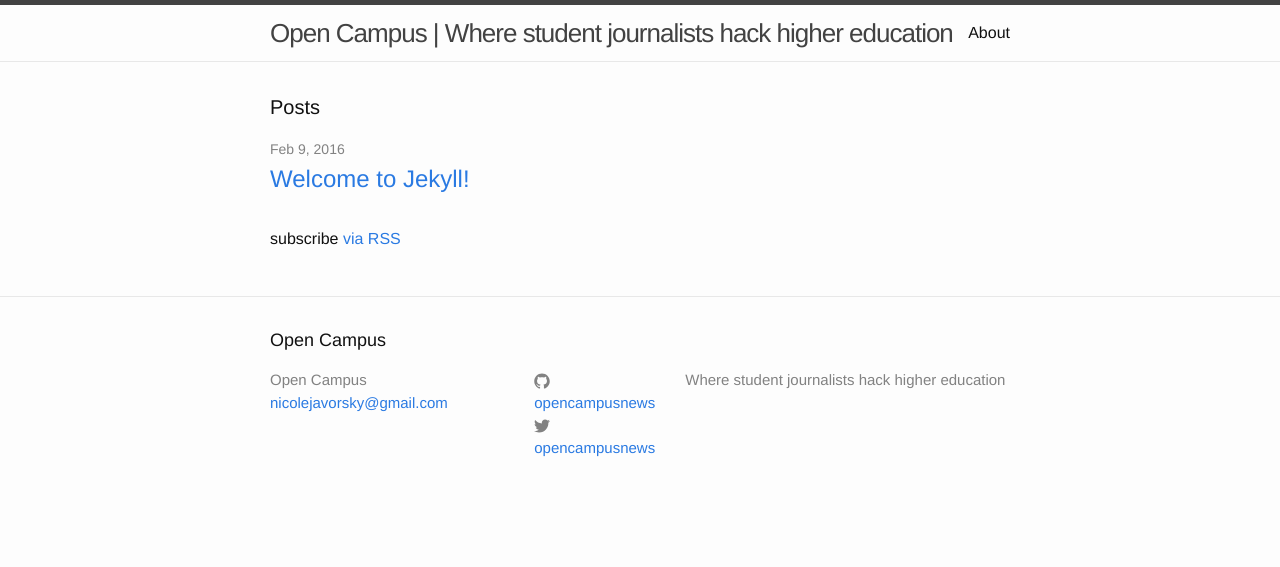
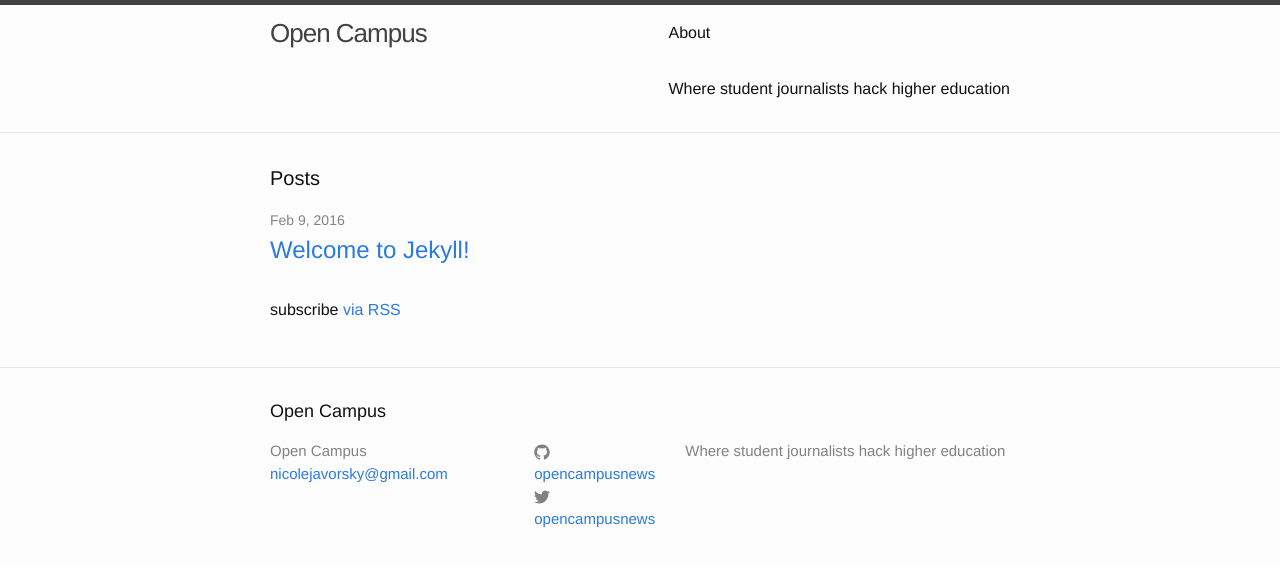
Before and after one commit to opencampusnews/opencampusnews.github.io, a Jekyll site: the page built from index.html, in a window 1280 px wide. Shown: the top 567 px of the page. Built offline with Jekyll 4.4.1, drawn with Linux system fonts in a browser that asks for light colours.

Commit message:
adding tagline in diff place

```diff
--- a/_includes/header.html
+++ b/_includes/header.html
@@ -2,7 +2,7 @@
 
   <div class="wrapper">
 
-    <a class="site-title" href="{{ site.baseurl }}/">{{ site.title }} | Where student journalists hack higher education</a>
+    <a class="site-title" href="{{ site.baseurl }}/">{{ site.title }}</a>
     <nav class="site-nav">
       <a href="#" class="menu-icon">
         <svg viewBox="0 0 18 15">
```
Also changed, not shown: other parts of _includes/header.html (+1 -0 lines).
